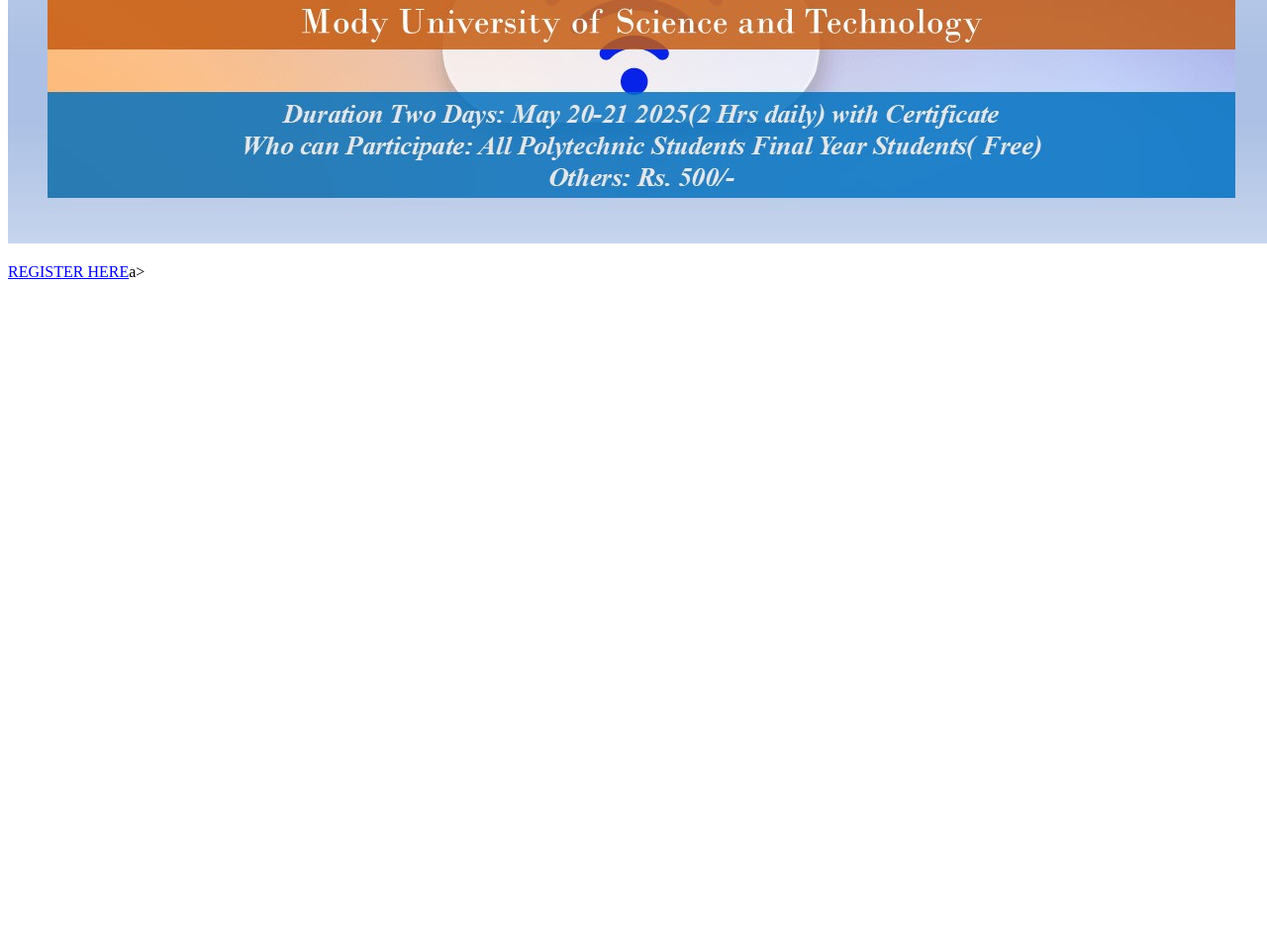
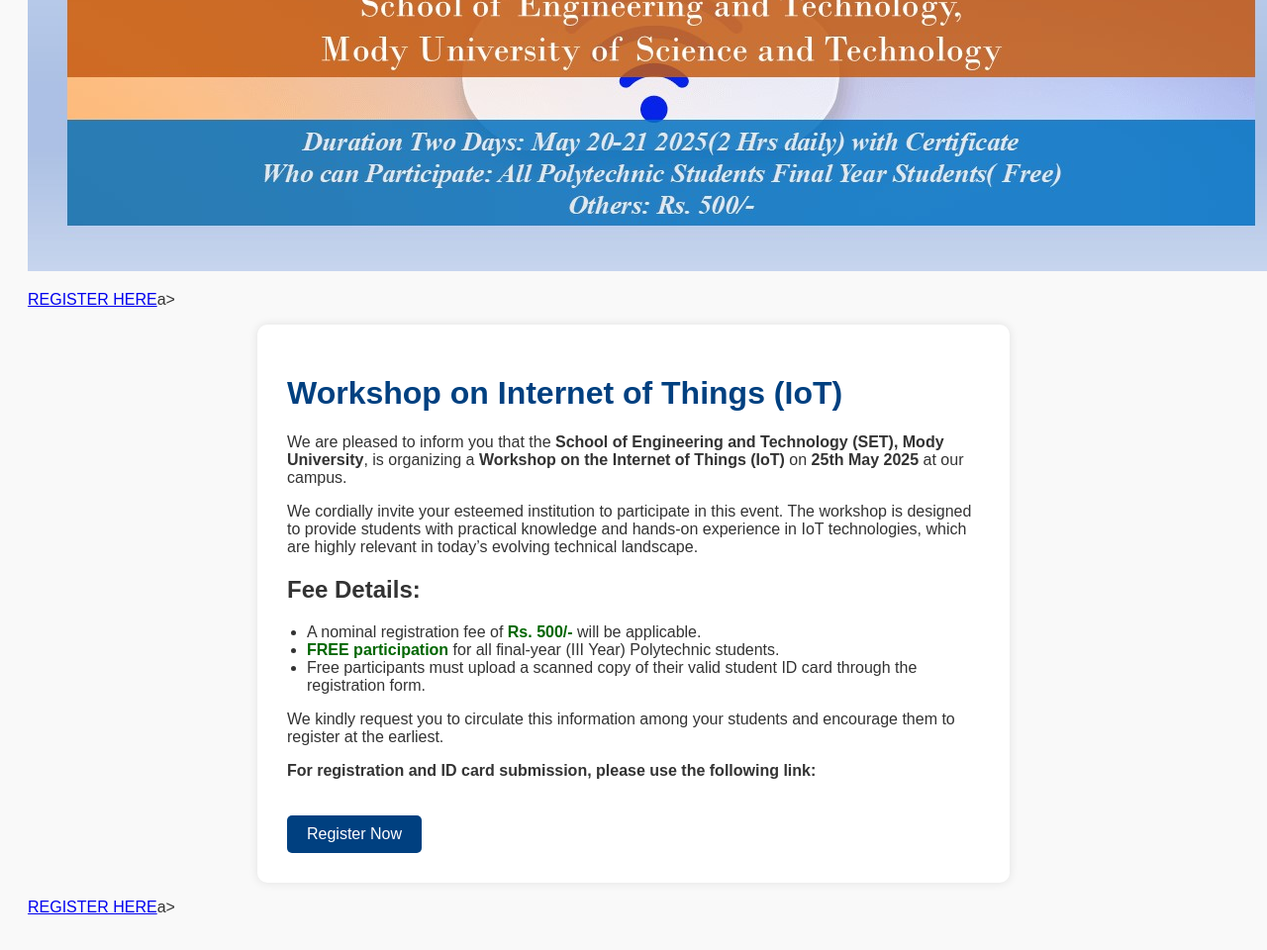
Before and after one commit to PREVESH/test3, a plain HTML site: page index.html in a window 1280 px wide. Shown: the part 554-1514 px from the top of the page at 99% size. Before the commit the page ends 854 px from the top, so only its background shows below. Drawn offline with Linux system fonts and the light colour scheme.

Commit message:
index.html

```diff
--- a/index.html
+++ b/index.html
@@ -2,7 +2,47 @@
 <html lang="en">
 <head>
   <meta charset="UTF-8" />
-  <title>Free IoT Workshop</title>
+  <meta charset="UTF-8">
+  <meta name="viewport" content="width=device-width, initial-scale=1">
+  <title>IoT Workshop Invitation – Mody University</title>
+  <style>
+    body {
+      font-family: Arial, sans-serif;
+      background: #f9f9f9;
+      padding: 20px;
+      color: #333;
+    }
+    .container {
+      background: #ffffff;
+      max-width: 700px;
+      margin: auto;
+      padding: 30px;
+      border-radius: 10px;
+      box-shadow: 0 0 10px rgba(0,0,0,0.1);
+    }
+    h1 {
+      color: #004080;
+    }
+    ul {
+      padding-left: 20px;
+    }
+    .highlight {
+      color: #006600;
+      font-weight: bold;
+    }
+    .register-btn {
+      display: inline-block;
+      background: #004080;
+      color: #fff;
+      padding: 10px 20px;
+      margin-top: 20px;
+      text-decoration: none;
+      border-radius: 5px;
+    }
+    .register-btn:hover {
+      background: #0066cc;
+    }
+  </style>
 
   <!-- Open Graph Meta Tags for WhatsApp Preview -->
   <meta property="og:title" content="Free IoT Workshop" />
@@ -15,4 +55,31 @@
   <img src="https://prevesh.github.io/test3/Slide1.JPG" />
 
   <p><a href="https://forms.gle/7ipaHwYqmbevu7ze8">REGISTER HERE</a>a></p>
+ <div class="container">
+    <h1>Workshop on Internet of Things (IoT)</h1>
+    <p>
+      We are pleased to inform you that the <strong>School of Engineering and Technology (SET), Mody University</strong>, is organizing a
+      <strong>Workshop on the Internet of Things (IoT)</strong> on <strong>25th May 2025</strong> at our campus.
+    </p>
+
+    <p>
+      We cordially invite your esteemed institution to participate in this event. The workshop is designed to provide students with practical knowledge and hands-on experience in IoT technologies, which are highly relevant in today’s evolving technical landscape.
+    </p>
+
+    <h2>Fee Details:</h2>
+    <ul>
+      <li>A nominal registration fee of <span class="highlight">Rs. 500/-</span> will be applicable.</li>
+      <li><span class="highlight">FREE participation</span> for all final-year (III Year) Polytechnic students.</li>
+      <li>Free participants must upload a scanned copy of their valid student ID card through the registration form.</li>
+    </ul>
+
+    <p>
+      We kindly request you to circulate this information among your students and encourage them to register at the earliest.
+    </p>
+
+    <p><strong>For registration and ID card submission, please use the following link:</strong></p>
+    <a class="register-btn" href="https://your-registration-form-link.com" target="_blank">Register Now</a>
+  </div>
+   <p><a href="https://forms.gle/7ipaHwYqmbevu7ze8">REGISTER HERE</a>a></p>
+</body>
 </html>
```
